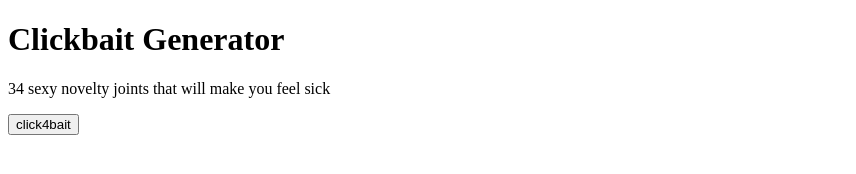
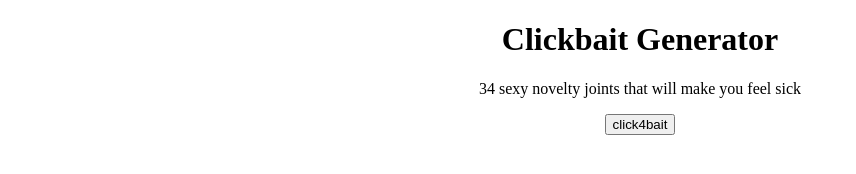
Before and after one commit to philipbeck/clickbait-generator, a plain HTML site: page index.html in a window 1280 px wide. Both pictures are taken after a click on the button "click4bait". Shown: the whole page, without its empty margins (0-856 px from the left). Drawn offline with Linux system fonts and the light colour scheme.

Commit message:
the beginnings of formatting
it’s no longer for white women on diets

```diff
--- a/index.html
+++ b/index.html
@@ -1,11 +1,11 @@
 <!DOCTYPE html>
 <head>
   <title>Clickbait Generator</title>
-  <!--Link to style sheet could go here but formatted webpages are for white women on diets-->
+  <link rel="stylesheet" href="style.css" type="text/css" />
 </head>
 <body>
-  <h1>Clickbait Generator</h1>
   <div id="main">
+    <h1>Clickbait Generator</h1>
     <p id="clickbait-title">clickbait goes here</p>
     <button type="button" id="generator-button">click4bait</button>
   </div>
--- a/main.js
+++ b/main.js
@@ -43,7 +43,9 @@ function generateTitle(){
   //might weight it for certain kinds to be more common in the future
   //the 10 in parse int somehow makes the parseInt better somehow
   var i = Math.random() * 2;
-  if(i <= 1){
+  //less than 1.5 instead of one so it shows up more often than the other one
+  //which has less combinations
+  if(i <= 1.5){
     return generateListBait();
   }
   else if(i <= 2){
--- /dev/null
+++ b/style.css
@@ -0,0 +1,3 @@
+#main{
+  text-align: center;
+}
```
